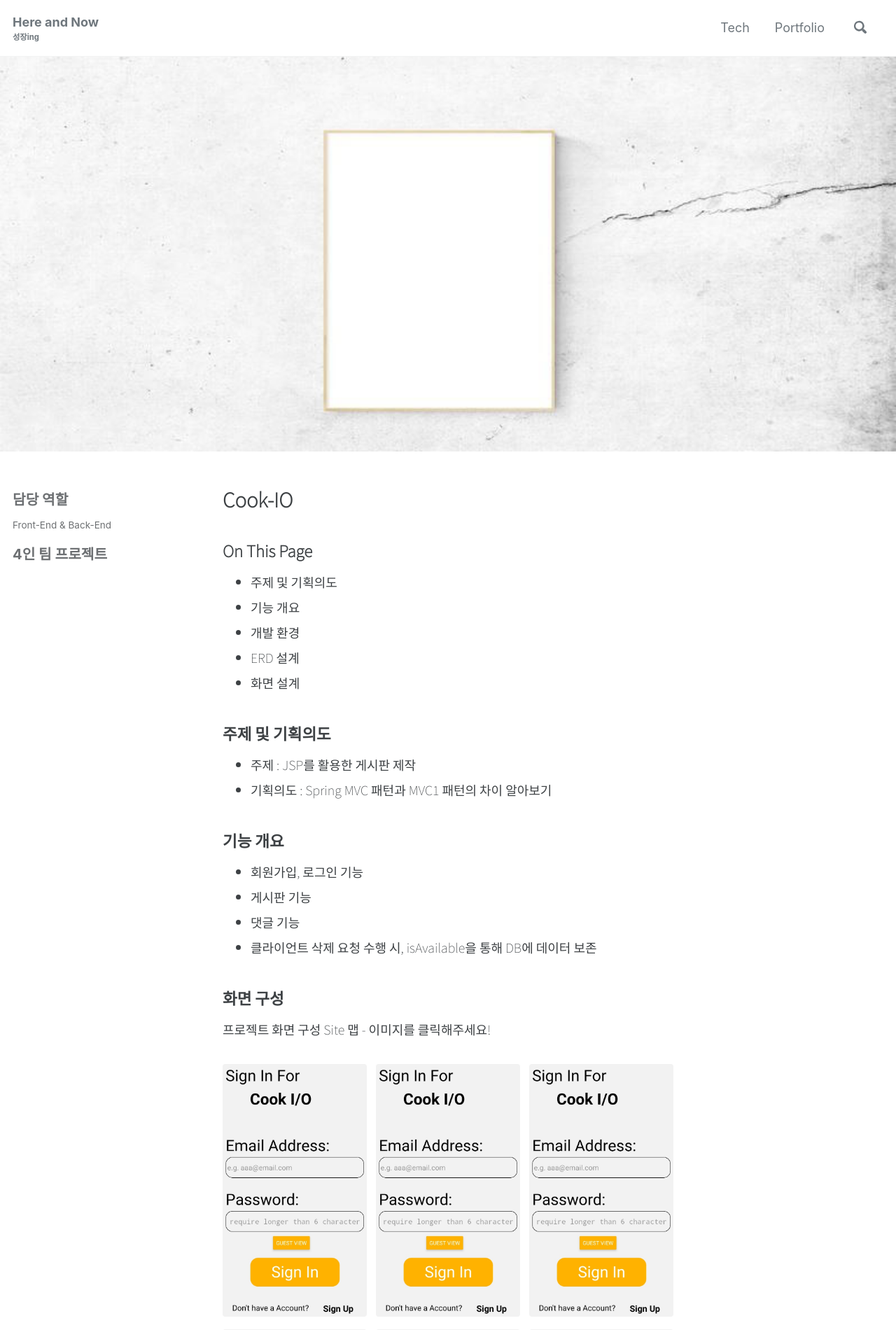
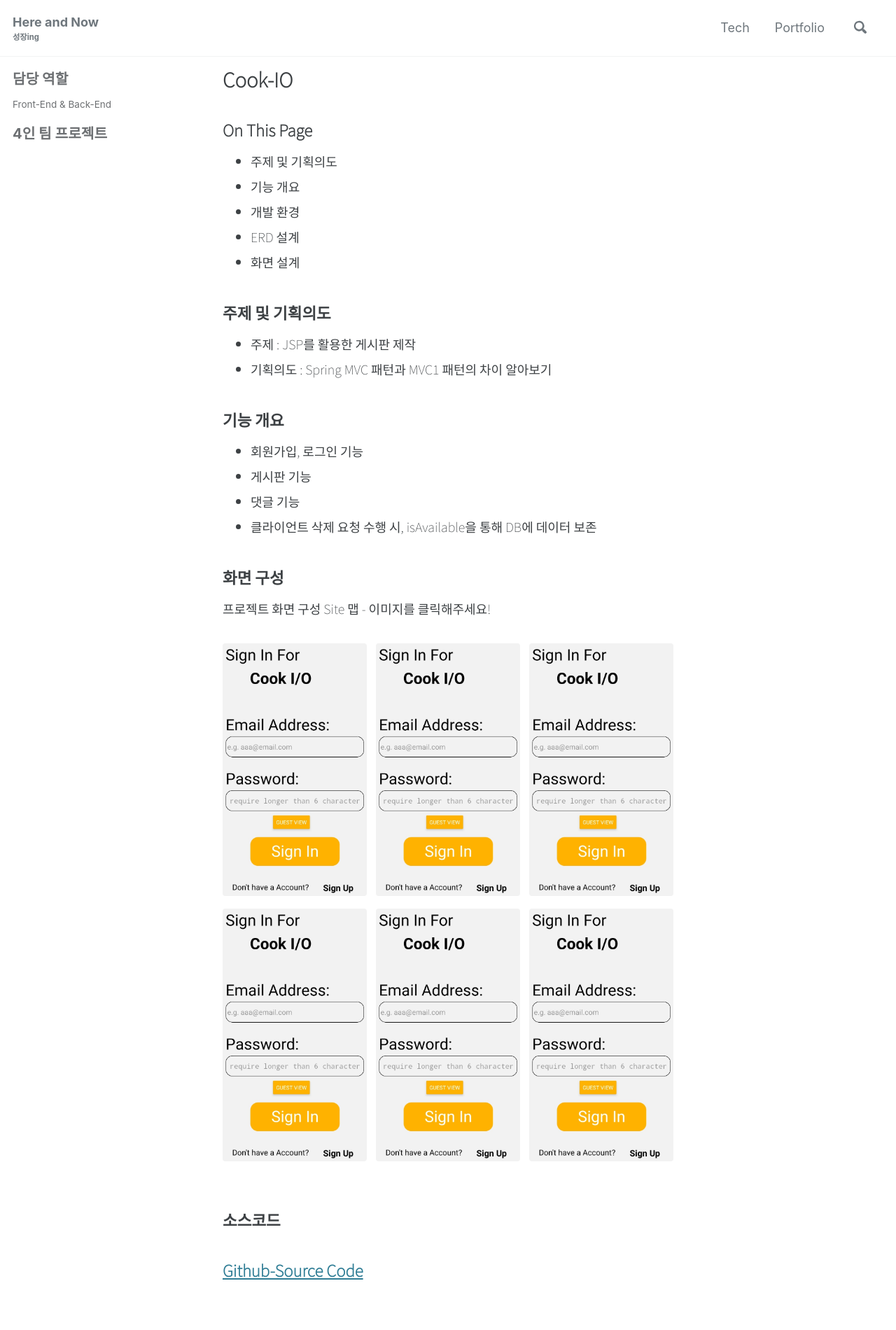
Before and after one commit to harachoi/harachoi.github.io, a Jekyll site: the page built from _portfolio/Cook-IO.md, in a window 1280 px wide. Shown: the top 1900 px of the page at 70% size. Built offline with Jekyll 4.4.1, drawn with Linux system fonts in a browser that asks for light colours; cached includes are drawn as plain includes; some web fonts are replaced.

Commit message:
take out title image

```diff
--- a/_portfolio/Cook-IO.md
+++ b/_portfolio/Cook-IO.md
@@ -1,9 +1,6 @@
 ---
 title: Cook-IO
 excerpt: People can share their special recipes and share their lives!
-header:
-  image: /assets/images/board.jpg
-  teaser: /assets/images/board.jpg
 sidebar:
   - title: "담당 역할"
     text: "Front-End & Back-End"
```
